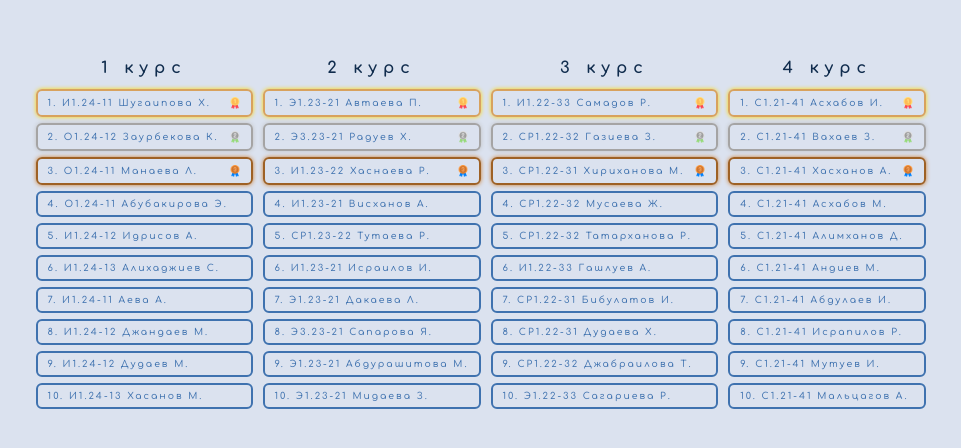
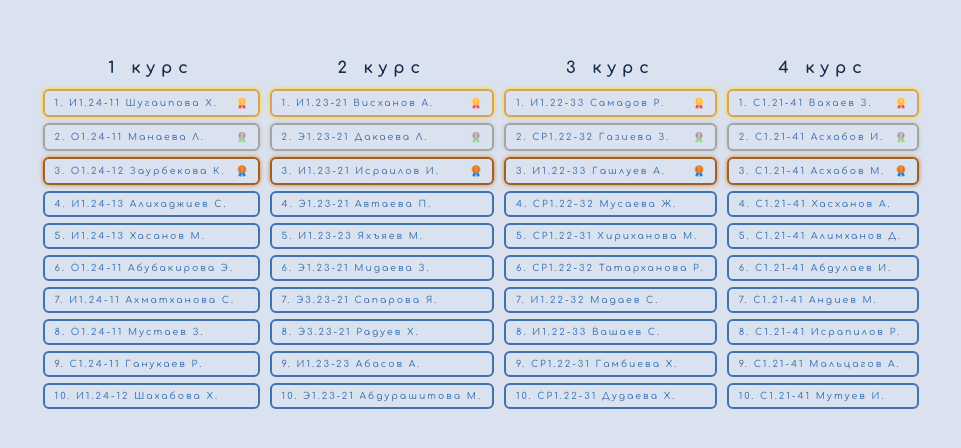
Before and after one commit to altairmsr/ggkit_dashboard, a React (Vite) app: page / in a window 1280 px wide. Shown: the part 166-614 px from the top of the page, without its empty margins (159-1120 px from the left). Built offline with nearby package versions, Linux system fonts and the light colour scheme.

Commit message:
UPD info 25.02.2025

```diff
--- a/src/data/course1.js
+++ b/src/data/course1.js
@@ -8,58 +8,59 @@ const course1 = [
 	},
 	{
 		id: 1,
-		group: "О1.24-12",
-		name: "Заурбекова К.",
+		group: "О1.24-11",
+		name: "Манаева Л.",
 		img: "silver",
 		pos: "silver",
 	},
 	{
 		id: 2,
-		group: "О1.24-11",
-		name: "Манаева Л.",
+		group: "О1.24-12",
+		name: "Заурбекова К.",
 		img: "bronze",
 		pos: "bronze",
 	},
 	{
 		id: 3,
+		group: "И1.24-13",
+		name: "Алихаджиев С.",
+
+		pos: "regular",
+	},
+	{
+		id: 4,
+		group: "И1.24-13",
+		name: "Хасанов М.",
+		pos: "regular",
+	},
+	{
+		id: 5,
 		group: "О1.24-11",
 		name: "Абубакирова Э.",
 		pos: "regular",
 	},
 	{
-		id: 4,
-		group: "И1.24-12",
-		name: "Идрисов А.",
-		pos: "regular",
-	},
-	{
-		id: 5,
-		group: "И1.24-13",
-		name: "Алихаджиев С.",
-		pos: "regular",
-	},
-	{
 		id: 6,
 		group: "И1.24-11",
-		name: "Аева А.",
+		name: "Ахматханова С.",
 		pos: "regular",
 	},
 	{
 		id: 7,
-		group: "И1.24-12",
-		name: "Джандаев М.",
+		group: "О1.24-11",
+		name: "Мустаев З.",
 		pos: "regular",
 	},
 	{
 		id: 8,
-		group: "И1.24-12",
-		name: "Дудаев М.",
+		group: "С1.24-11",
+		name: "Ганукаев Р.",
 		pos: "regular",
 	},
 	{
 		id: 9,
-		group: "И1.24-13",
-		name: "Хасанов М.",
+		group: "И1.24-12",
+		name: "Шахабова Х.",
 		pos: "regular",
 	},
 ];
--- a/src/data/course2.js
+++ b/src/data/course2.js
@@ -1,65 +1,66 @@
 const course2 = [
 	{
 		id: 0,
-		group: "Э1.23-21",
-		name: "Автаева П.",
+		group: "И1.23-21",
+		name: "Висханов А.",
 		img: "gold",
 		pos: "gold",
 	},
 	{
 		id: 1,
-		group: "Э3.23-21",
-		name: "Радуев Х.",
+		group: "Э1.23-21",
+		name: "Дакаева Л.",
 		img: "silver",
 		pos: "silver",
 	},
 	{
 		id: 2,
-		group: "И1.23-22",
-		name: "Хаснаева Р.",
+		group: "И1.23-21",
+		name: "Исраилов И.",
 		img: "bronze",
 		pos: "bronze",
 	},
 	{
 		id: 3,
-		group: "И1.23-21",
-		name: "Висханов А.",
+		group: "Э1.23-21",
+		name: "Автаева П.",
 		pos: "regular",
 	},
 	{
 		id: 4,
-		group: "СР1.23-22",
-		name: "Тутаева Р.",
+		group: "И1.23-23",
+		name: "Яхъяев М.",
 		pos: "regular",
 	},
 	{
 		id: 5,
-		group: "И1.23-21",
-		name: "Исраилов И.",
+		group: "Э1.23-21",
+		name: "Мидаева З.",
+
 		pos: "regular",
 	},
 	{
 		id: 6,
-		group: "Э1.23-21",
-		name: "Дакаева Л.",
+		group: "Э3.23-21",
+		name: "Сапарова Я.",
 		pos: "regular",
 	},
 	{
 		id: 7,
 		group: "Э3.23-21",
-		name: "Сапарова Я.",
+		name: "Радуев Х.",
 		pos: "regular",
 	},
 	{
 		id: 8,
-		group: "Э1.23-21",
-		name: "Абдурашитова М.",
+		group: "И1.23-23",
+		name: "Абасов А.",
 		pos: "regular",
 	},
 	{
 		id: 9,
 		group: "Э1.23-21",
-		name: "Мидаева З.",
+		name: "Абдурашитова М.",
 		pos: "regular",
 	},
 ];
--- a/src/data/course3.js
+++ b/src/data/course3.js
@@ -15,8 +15,8 @@ const course3 = [
 	},
 	{
 		id: 2,
-		group: "СР1.22-31",
-		name: "Хириханова М.",
+		group: "И1.22-33",
+		name: "Гашлуев А.",
 		img: "bronze",
 		pos: "bronze",
 	},
@@ -28,38 +28,38 @@ const course3 = [
 	},
 	{
 		id: 4,
+		group: "СР1.22-31",
+		name: "Хириханова М.",
+		pos: "regular",
+	},
+	{
+		id: 5,
 		group: "СР1.22-32",
 		name: "Татарханова Р.",
 		pos: "regular",
 	},
 	{
-		id: 5,
-		group: "И1.22-33",
-		name: "Гашлуев А.",
-		pos: "regular",
-	},
-	{
 		id: 6,
-		group: "СР1.22-31",
-		name: "Бибулатов И.",
+		group: "И1.22-32",
+		name: "Мадаев С.",
 		pos: "regular",
 	},
 	{
 		id: 7,
-		group: "СР1.22-31",
-		name: "Дудаева Х.",
+		group: "И1.22-33",
+		name: "Вашаев С.",
 		pos: "regular",
 	},
 	{
 		id: 8,
-		group: "СР1.22-32",
-		name: "Джабраилова Т.",
+		group: "СР1.22-31",
+		name: "Гамбиева Х.",
 		pos: "regular",
 	},
 	{
 		id: 9,
-		group: "Э1.22-33",
-		name: "Сагариева Р.",
+		group: "СР1.22-31",
+		name: "Дудаева Х.",
 		pos: "regular",
 	},
 ];
--- a/src/data/course4.js
+++ b/src/data/course4.js
@@ -2,28 +2,29 @@ const course4 = [
 	{
 		id: 0,
 		group: "С1.21-41",
-		name: "Асхабов И.",
+		name: "Вахаев З.",
+
 		img: "gold",
 		pos: "gold",
 	},
 	{
 		id: 1,
 		group: "С1.21-41",
-		name: "Вахаев З.",
+		name: "Асхабов И.",
 		img: "silver",
 		pos: "silver",
 	},
 	{
 		id: 2,
 		group: "С1.21-41",
-		name: "Хасханов А.",
+		name: "Асхабов М.",
 		img: "bronze",
 		pos: "bronze",
 	},
 	{
 		id: 3,
 		group: "С1.21-41",
-		name: "Асхабов М.",
+		name: "Хасханов А.",
 		pos: "regular",
 	},
 	{
@@ -35,13 +36,13 @@ const course4 = [
 	{
 		id: 5,
 		group: "С1.21-41",
-		name: "Андиев М.",
+		name: "Абдулаев И.",
 		pos: "regular",
 	},
 	{
 		id: 6,
 		group: "С1.21-41",
-		name: "Абдулаев И.",
+		name: "Андиев М.",
 		pos: "regular",
 	},
 	{
@@ -53,13 +54,13 @@ const course4 = [
 	{
 		id: 8,
 		group: "С1.21-41",
-		name: "Мутуев И.",
+		name: "Мальцагов А.",
 		pos: "regular",
 	},
 	{
 		id: 9,
 		group: "С1.21-41",
-		name: "Мальцагов А.",
+		name: "Мутуев И.",
 		pos: "regular",
 	},
 ];
```
